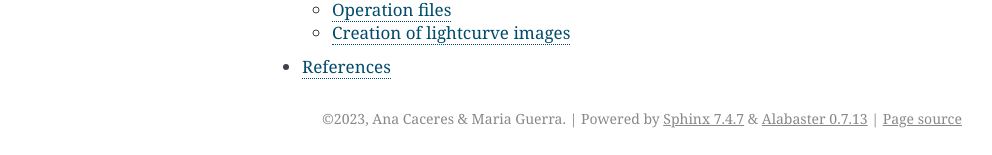
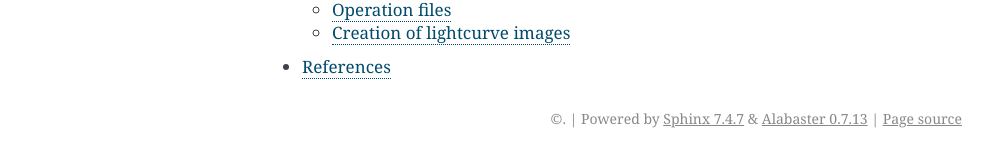
Before and after one commit to fakeme-jalonso/Docu, a Sphinx documentation site: the page built from docs/index.rst, in a window 1280 px wide. Shown: the part 1461-1616 px from the top of the page, without its empty margins (148-1140 px from the left). Built offline with Sphinx 7.4.7, drawn with Linux system fonts in a browser that asks for light colours.

Commit message:
Update conf.py

```diff
--- a/docs/conf.py
+++ b/docs/conf.py
@@ -1,12 +1,9 @@
 # -- Project information ---------------------------------------------------
-# https://www.sphinx-doc.org/en/master/usage/configuration.html#project-information
 
-project = 'Testing read the docs'
-copyright = '2023, Ana Caceres & Maria Guerra'
-author = 'Ana Caceres & Maria Guerra'
+project = 'Pycoffee abour Github and Readthedocs'
+author = 'fakeme-jalonso'
 
 # -- General configuration ---------------------------------------------------
-# https://www.sphinx-doc.org/en/master/usage/configuration.html#general-configuration
 
 extensions = []
 
@@ -14,7 +11,6 @@
 exclude_patterns = ['_build', 'Thumbs.db', '.DS_Store']
 
 # -- Options for HTML output -------------------------------------------------
-# https://www.sphinx-doc.org/en/master/usage/configuration.html#options-for-html-output
 
 html_theme = 'alabaster'
 html_static_path = ['_static']
```
